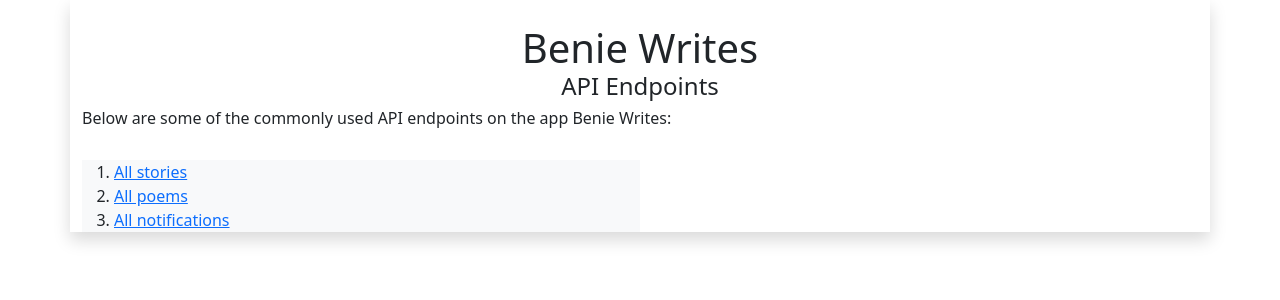
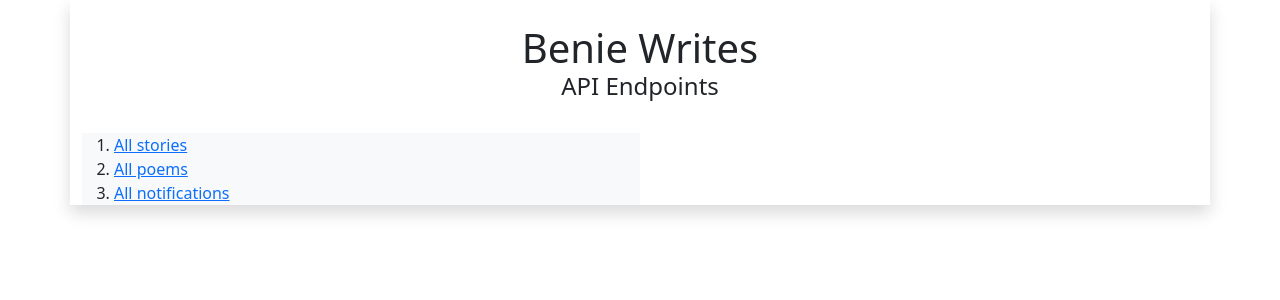
Before and after one commit to benie254/BenInKe-Backend, a Django app: template benie_app/templates/index.html in a window 1280 px wide. Shown: the top 300 px of the page. Run offline with Django 4.2, Linux system fonts and the light colour scheme; the template is opened without the code that fills it, so the values that code supplies are empty; some libraries are stand-ins or nearby versions.

Commit message:
update template

```diff
--- a/benie_app/templates/index.html
+++ b/benie_app/templates/index.html
@@ -10,7 +10,6 @@
             <h4>API Endpoints</h4>
         </span>
     </h1>
-    <h6>Below are some of the commonly used API endpoints on the app Benie Writes:</h6>
     <br>
     <ol class="bg-light w-50">
         <li><a href="{% url 'all-stories' %}">All stories</a></li>
```
